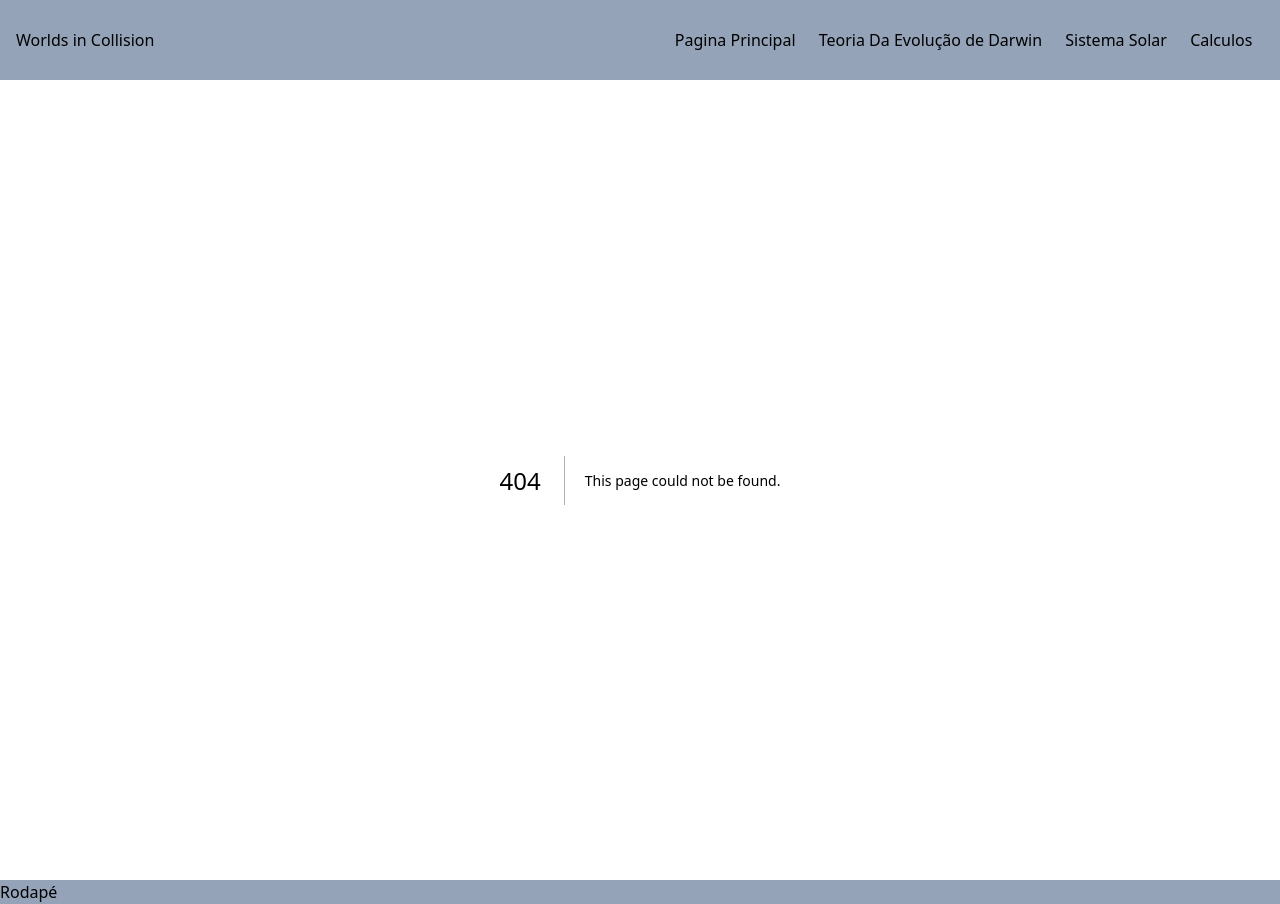
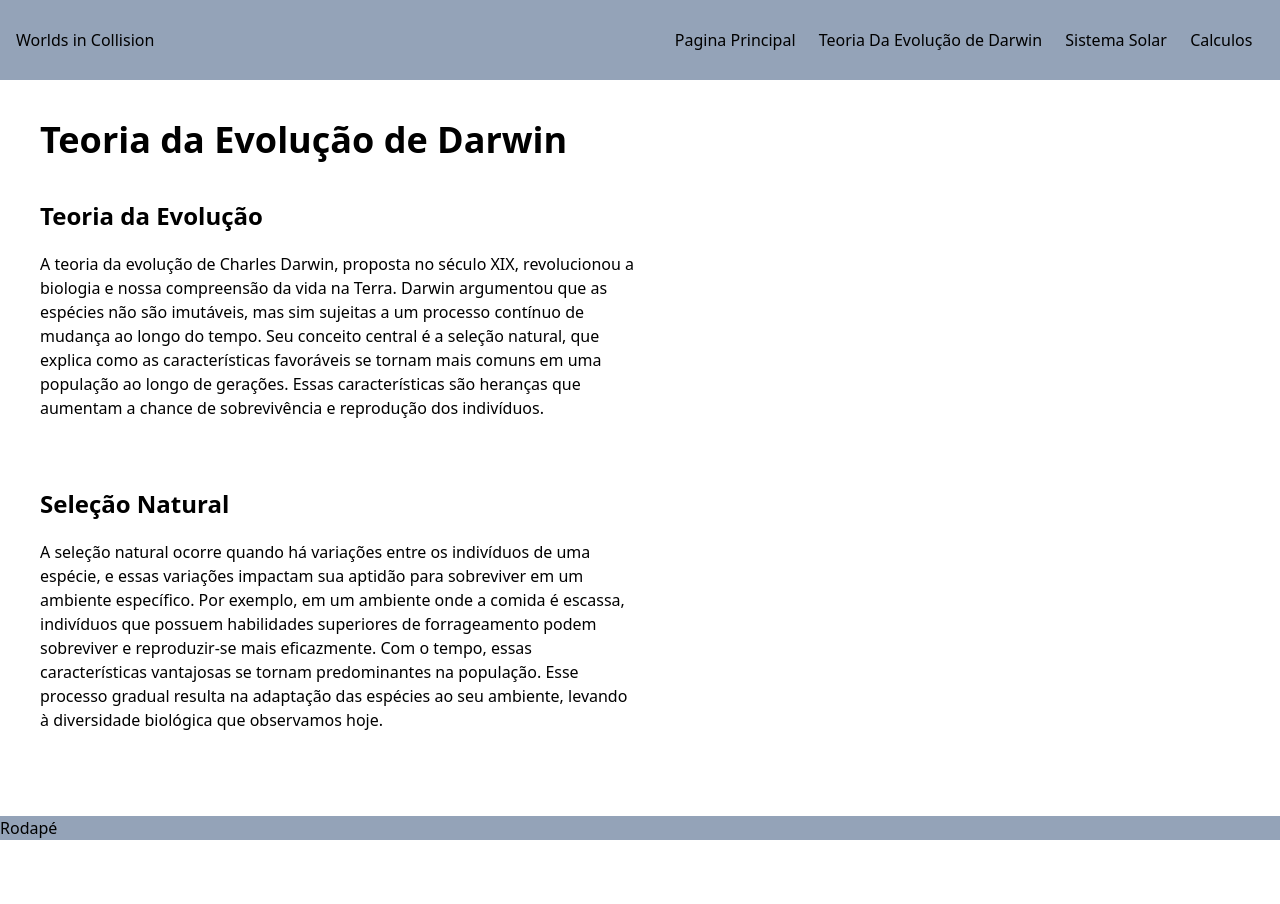
Before and after one commit to gustavodscruz/worlds-in-a-coliision, a Next.js app: page /darwin in a window 1280 px wide. Before the commit this address had no page. After the commit the page ends 840 px from the top, so only its background shows below. Built offline with nearby package versions, Linux system fonts and the light colour scheme.

Commit message:
feito css da pagina do darwin

```diff
--- /dev/null
+++ b/src/app/darwin/page.tsx
@@ -0,0 +1,30 @@
+
+
+const Darwin = ()=>{
+
+    return(
+        <div className="p-10">
+            <h1 className="font-bold text-4xl mb-10">Teoria da Evolução de Darwin</h1>
+            <section className="h-72">
+                <div className="w-1/2">
+                    <h2 className="font-bold text-2xl mb-5">Teoria da Evolução</h2>
+                    <p>A teoria da evolução de Charles Darwin, proposta no século XIX, revolucionou a biologia e nossa compreensão da vida na Terra. Darwin argumentou que as espécies não são imutáveis, mas sim sujeitas a um processo contínuo de mudança ao longo do tempo. Seu conceito central é a seleção natural, que explica como as características favoráveis se tornam mais comuns em uma população ao longo de gerações. Essas características são heranças que aumentam a chance de sobrevivência e reprodução dos indivíduos.</p>
+                </div>
+                <div>
+                    {/*Colocar imagem*/}
+                </div>
+            </section>
+            <section className="h-72">
+                <div className="w-1/2">
+                    <h2 className="font-bold text-2xl mb-5">Seleção Natural</h2>
+                    <p>A seleção natural ocorre quando há variações entre os indivíduos de uma espécie, e essas variações impactam sua aptidão para sobreviver em um ambiente específico. Por exemplo, em um ambiente onde a comida é escassa, indivíduos que possuem habilidades superiores de forrageamento podem sobreviver e reproduzir-se mais eficazmente. Com o tempo, essas características vantajosas se tornam predominantes na população. Esse processo gradual resulta na adaptação das espécies ao seu ambiente, levando à diversidade biológica que observamos hoje.</p>
+                </div>
+                <div>
+                    {/*Colocar imagem*/}
+                </div>
+            </section>
+        </div>
+    )
+}
+
+export default Darwin
--- a/src/app/sistema/page.tsx
+++ /dev/null
@@ -1,30 +0,0 @@
-
-
-const Sistema = ()=>{
-
-    return(
-        <div>
-            <h1>Sistema Solar</h1>
-            <section>
-                <div>
-                    <h2>Planetas</h2>
-                    <p>O sistema solar é uma vasta e fascinante coleção de corpos celestes que orbitam em torno do Sol, nossa estrela central. Composto por oito planetas principais — Mercúrio, Vênus, Terra, Marte, Júpiter, Saturno, Urano e Netuno — além de planetas anões como Plutão, o sistema é uma verdadeira demonstração da diversidade e complexidade do cosmos. Cada planeta possui características únicas, desde a atmosfera densa de Vênus até os anéis majestosos de Saturno, proporcionando um campo rico para a pesquisa científica.</p>
-                </div>
-                <div>
-                    {/*Colocar imagem*/}
-                </div>
-            </section>
-            <section>
-                <div>
-                    <h2>Diversidade de Corpos Celestes</h2>
-                    <p>Além dos planetas, o sistema solar abriga uma variedade de outros corpos, como asteroides e cometas. A cintura de asteroides, localizada entre Marte e Júpiter, contém milhares de rochas de diferentes tamanhos, enquanto os cometas, formados por gelo e poeira, oferecem um espetáculo visual quando se aproximam do Sol, formando caudas luminosas. Esses objetos ajudam os astrônomos a entender melhor a formação do sistema solar e a história do nosso próprio planeta.</p>
-                </div>
-                <div>
-                    {/*Colocar imagem*/}
-                </div>
-            </section>
-        </div>
-    )
-}
-
-export default Sistema
```
